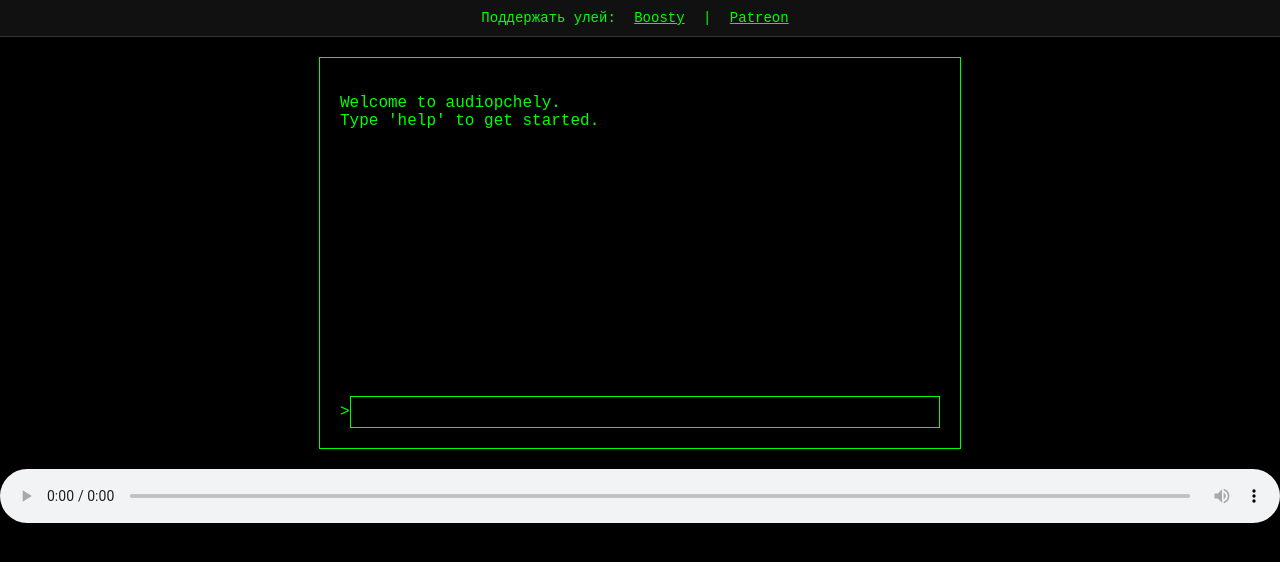
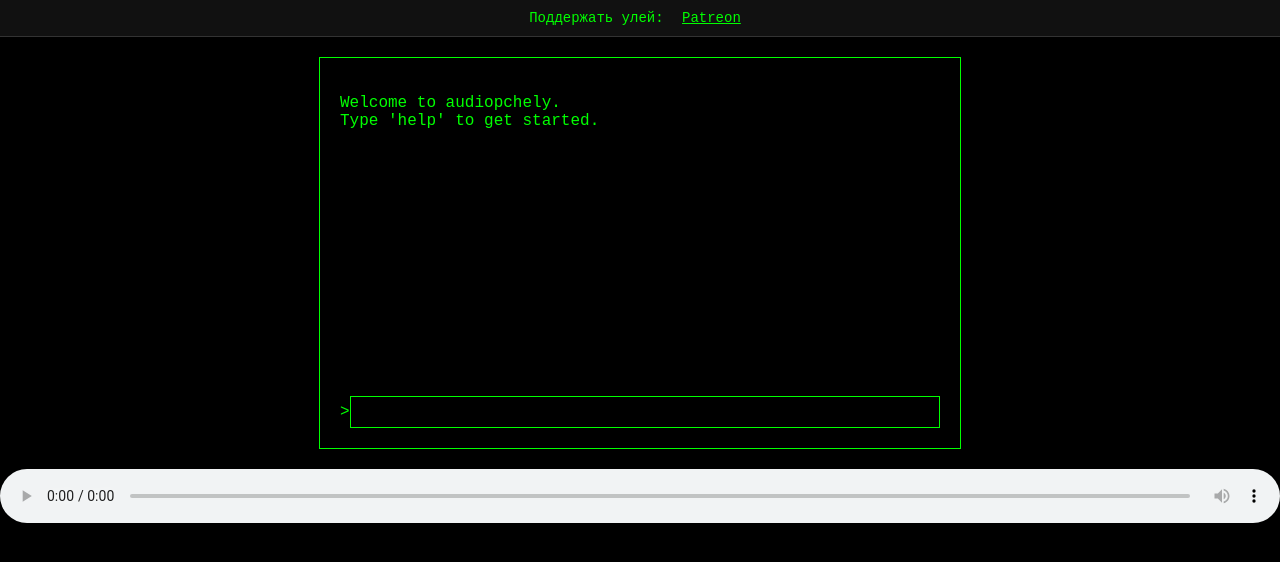
Before and after one commit to Vladi9000/audiopchely, a plain HTML site: page index.html in a window 1280 px wide. Drawn offline with Linux system fonts and the light colour scheme.

Commit message:
Update index.html

```diff
--- a/index.html
+++ b/index.html
@@ -9,7 +9,6 @@
 <body>
   <div class="banner">
     Поддержать улей:
-    <a href="https://boosty.to/yourpage" target="_blank">Boosty</a> |
     <a href="https://patreon.com/yourpage" target="_blank">Patreon</a>
   </div>
 
```
